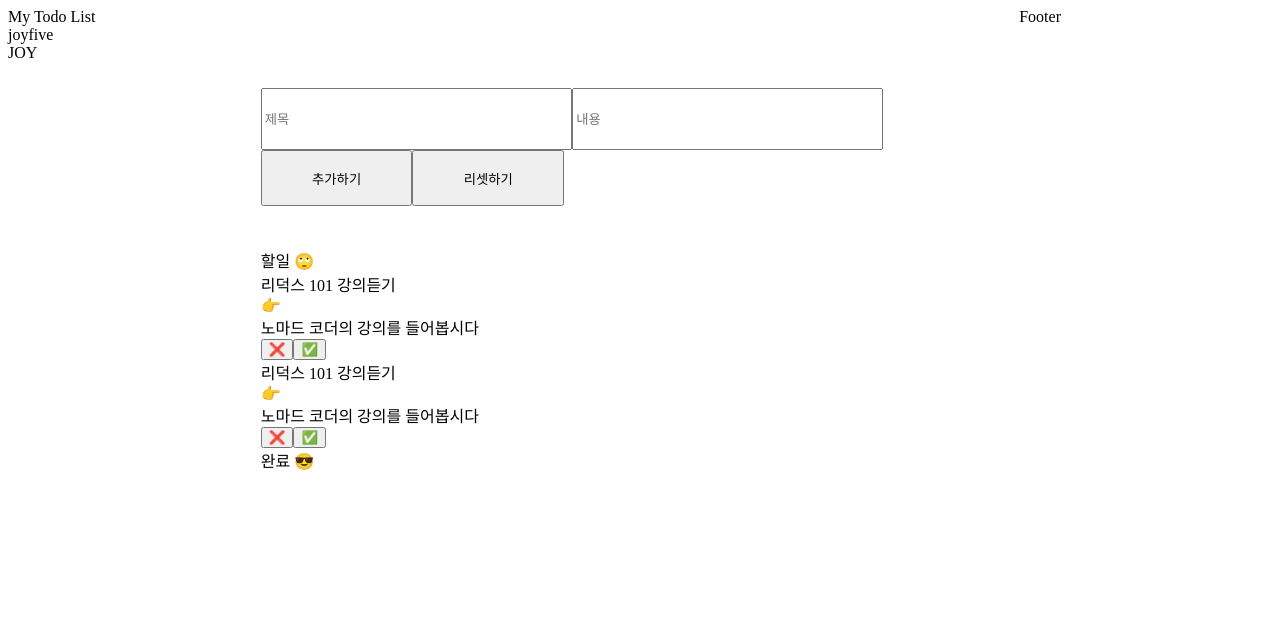
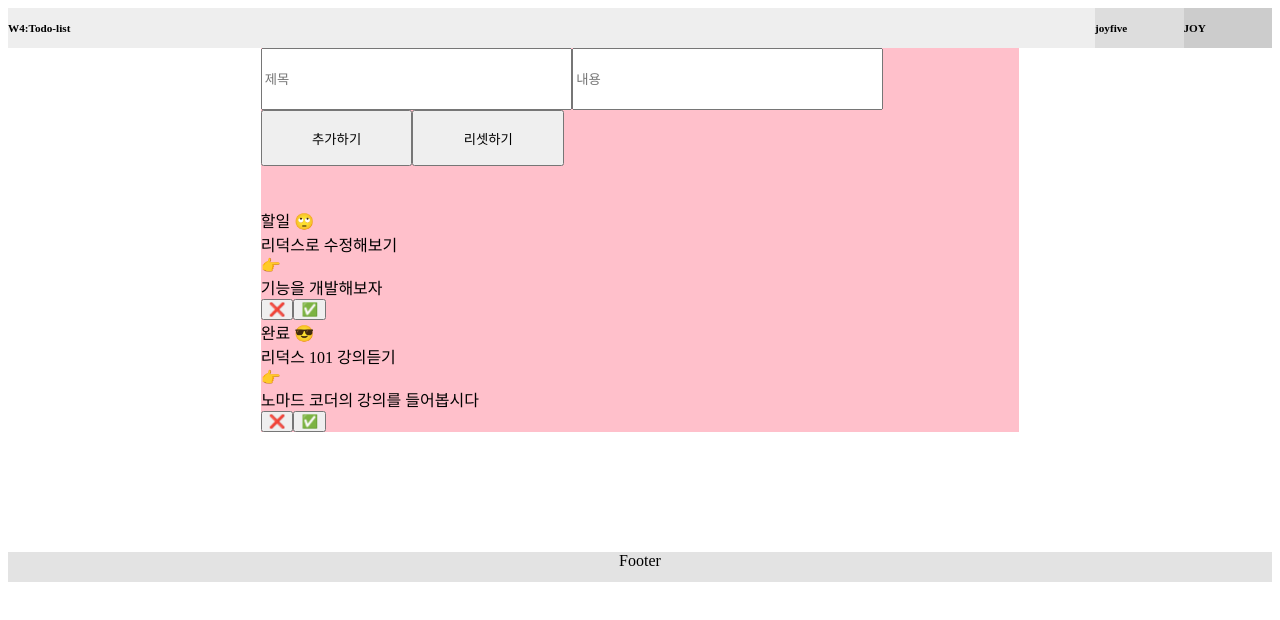
Before and after one commit to joyfive/w5-todolist, a React (Create React App) app: page / in a window 1280 px wide. Shown: the top 620 px of the page. Built offline with nearby package versions, Linux system fonts and the light colour scheme.

Commit message:
DEBUGGING todolist page 라우터 작업 예정

```diff
--- a/src/App.js
+++ b/src/App.js
@@ -1,7 +1,4 @@
 import React from 'react';
-// import { useDispatch } from "react-redux";
-// import { Counter } from './features/counter/Counter';
-// import TodoList from './pages/Todolist'
 import Router from "./shared/Router";
 
 
--- a/src/components/Footer.jsx
+++ b/src/components/Footer.jsx
@@ -1,9 +1,21 @@
 import React from 'react'
+import styled from 'styled-components'
 
 const Footer = () => {
   return (
-    <div>Footer</div>
+    <FootContainer>Footer</FootContainer>
   )
 }
 
 export default Footer
+
+const FootContainer = styled.section`
+  grid-column: 1 / 4;
+  grid-row: 4 / 5;
+  width: 100%;
+  height: 30px;
+  text-align: center;
+  margin-top: 120px;
+  background-color: #e3e3e3;
+
+`
--- a/src/components/Form.jsx
+++ b/src/components/Form.jsx
@@ -1,12 +1,11 @@
 import React, { useState } from "react";
-import { useDispatch, useSelector } from "react-redux";
+import { useDispatch } from "react-redux";
 import { addTodo } from '../redux/modules/todos';
 import styled from "styled-components";
 
-let num = 3
+let num = 4;
 const Form = () => {
     const dispatch = useDispatch();
-    const todos = useSelector((state) => state.todos.todos);
     const [todo, setTodo] = useState({
       id: 0,
       title: "",
@@ -29,16 +28,15 @@ const Form = () => {
 
     const onSubmit = (event) => {
         event.preventDefault();
-        if (todos.title.trim() === "" || todos.body.trim() === "") return;
-        dispatch (addTodo({ ...todos, id: num }));
-        setTodo(
-          {
+
+        if (todo.title.trim() === "" || todo.body.trim() === "") return;
+        dispatch(addTodo({ ...todo, id: num }));
+        setTodo({
           id: 0,
           title: "",
           body: "",
           isDone: false,
-          }
-        );
+        });
         num++;
     };
 
@@ -75,6 +73,8 @@ const Form = () => {
 export default Form;
 
 const FormBox = styled.form`
+  grid-column: 2 / 3;
+  grid-row: 2 / 3;
   width: 100%;
   height: 40px;
   margin: 0 0 120px 0;
--- a/src/components/Header.jsx
+++ b/src/components/Header.jsx
@@ -1,14 +1,46 @@
 import React from "react";
+import styled from "styled-components";
 
 function Header() {
   return (
-    <div className="container">
-      <div>My Todo List</div>
-      <div className="cont-right">
-        <div>joyfive</div>
-        <div onClick={() => window.open('https://github.com/joyfive', '_blank')} className="head-ico">JOY</div>
-      </div>
-    </div>
+    <HeadContainer>
+      <HeadLeft>W4:Todo-list</HeadLeft>
+      <HeadRight1>joyfive</HeadRight1>
+      <HeadRight2 onClick={() => window.open('https://github.com/joyfive', '_blank')} className="head-ico">JOY</HeadRight2>
+
+    </HeadContainer>
   );
 }
 export default Header;
+
+const HeadContainer = styled.section`
+  grid-column: 1 / 4;
+  grid-row: 1 / 2;
+  width: 100%;
+  height: 40px;
+  display: flex;
+  flex-direction: row;
+`
+const HeadLeft = styled.a`
+  font-size: 0.7rem;
+  font-weight: 600;
+  width: 86%;
+  background-color: #eee;
+  align-content: center;
+`
+
+const HeadRight1 = styled.a`
+  font-size: 0.7rem;
+  font-weight: 600;
+  width: 7%;
+  background-color: #ddd;
+  align-content: center;
+  `
+
+const HeadRight2 = styled.a`
+font-size: 0.7rem;
+font-weight: 600;
+width: 7%;
+background-color: #ccc;
+align-content: center;
+`
--- a/src/pages/Todolist.jsx
+++ b/src/pages/Todolist.jsx
@@ -9,7 +9,6 @@ import Footer from "../components/Footer";
 const TodoList = () => {
 
        return (
-        <div>
         <Layout>
           <Header />
           <Contents>
@@ -18,7 +17,6 @@ const TodoList = () => {
           </Contents>
           <Footer />
         </Layout>
-        </div>
       );
     };
 
@@ -28,12 +26,18 @@ const TodoList = () => {
     const Layout = styled.div`
     display: grid;
     grid-template-columns: 1fr 3fr 1fr;
-    grid-auto-rows: minmax(40px, auto);
+    grid-template-rows: repeat(4, minmax(40px, auto));
+    gap: 0;
+    /* grid-auto-rows: minmax(40px, auto); */
     margin: 0;
     padding: 0;
     `;
 
     const Contents = styled.div`
-    margin: 80px 0 80px 0;
+    margin: 0;
+    width: 100%;
+    background-color: pink;
     padding: 0;
+    grid-column: 2 / 3;
+    grid-row: 2 / 4;
     `;
--- a/src/redux/modules/todos.js
+++ b/src/redux/modules/todos.js
@@ -38,18 +38,18 @@ export const getTodoID = (payload) => {
 };
 
 // initial state
-const initialState = {
+const init = {
   todos: [
     {
       id: "1",
       title: "리덕스 101 강의듣기",
       body: "노마드 코더의 강의를 들어봅시다",
-      isDone: false,
+      isDone: true,
     },
     {
       id: "2",
-      title: "리덕스 101 강의듣기",
-      body: "노마드 코더의 강의를 들어봅시다",
+      title: "리덕스로 수정해보기",
+      body: "기능을 개발해보자",
       isDone: false,
     },
   ],
@@ -61,7 +61,7 @@ const initialState = {
   },
 };
 
-const todos = (state = initialState, action) => {
+const todos = (state = init, action) => {
   switch (action.type) {
     case ADD_TODO:
       return {
```
Also changed, not shown: src/pages/Detail.jsx (+4 -3 lines). Lines whose indentation alone changed are shown as unchanged.
